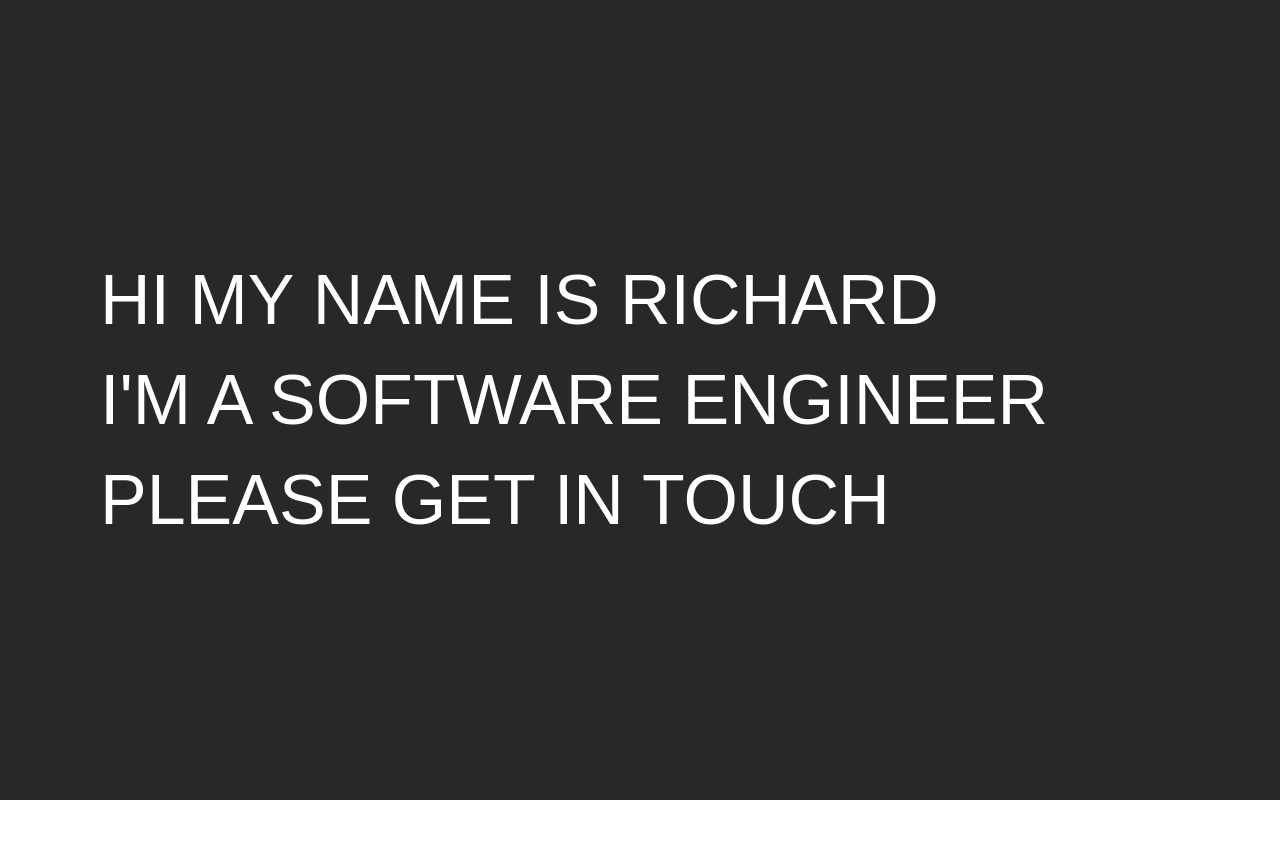
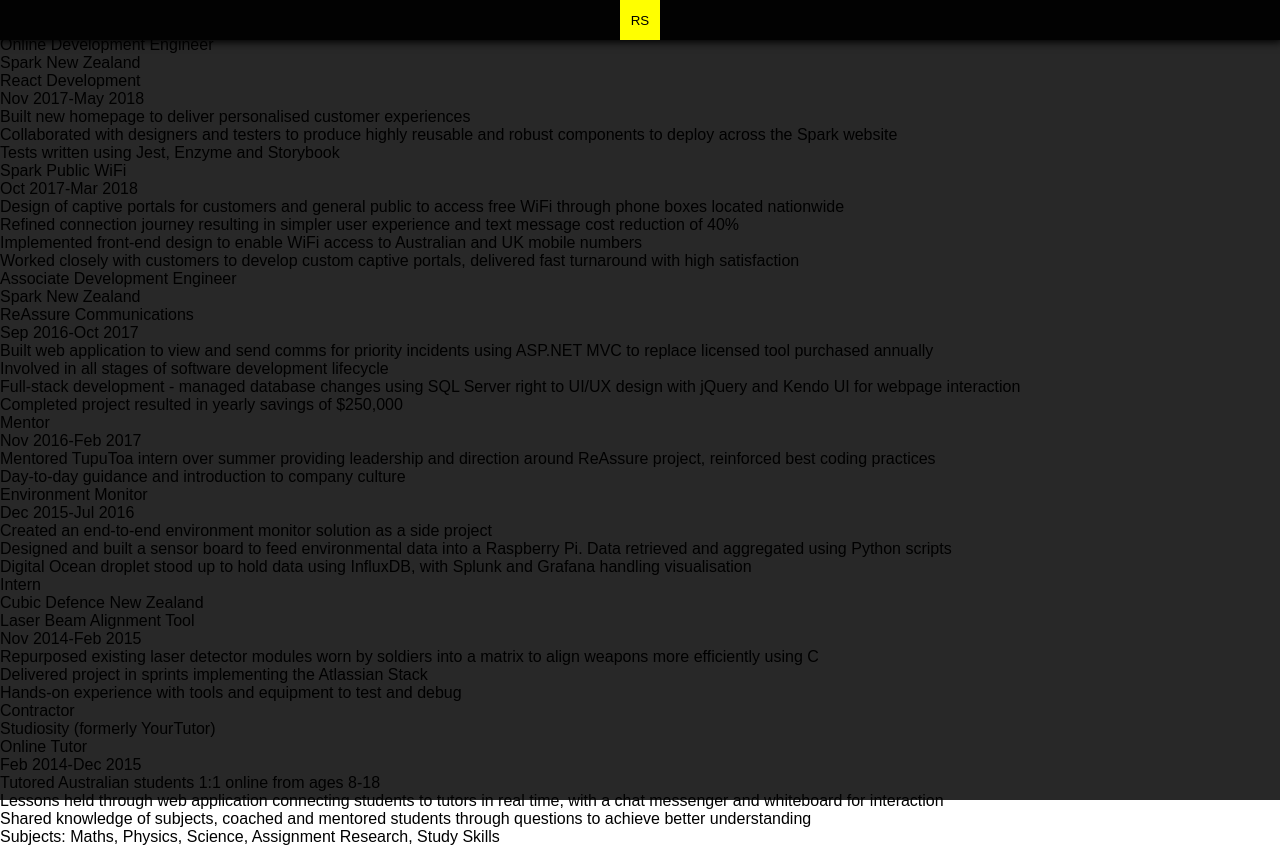
Before and after one commit to RSee07/richardsee, a React app: page /experience in a window 1280 px wide. Before the commit the page ends 800 px from the top, so only its background shows below. Built offline with nearby package versions, Linux system fonts and the light colour scheme.

Commit message:
All job experience data now being passed through relevant components

```diff
--- a/src/App.js
+++ b/src/App.js
@@ -8,7 +8,7 @@
 import personal from './static/data/personal.json'
 import Header from './components/Header'
 import Intro from './components/Intro'
-import Work from './components/Work'
+import Experience from './components/Experience'
 import About from './components/About'
 import Contact from './components/Contact'
 
@@ -49,7 +49,7 @@
 
     render() {
         // Declare pages
-        const pages = ['about', 'work', 'contact']
+        const pages = ['about', 'experience', 'contact']
 
         // Loop through pages and generate Route for each
         const routeLinks = pages.map(page => {
@@ -60,11 +60,10 @@
                 case ('about'):
                     pageType = <About page="About page" />
                     break
-                case ('work'):
-                    pageType = <Work work="he page" />
+                case ('experience'):
+                    pageType = <Experience coreSkills={this.state.data.coreSkills} careerHistory={this.state.data.careerHistory} />
                     break
                 case ('contact'):
-                    // console.log(this.state.data.contact.email)
                     pageType = <Contact contact={this.state.data.contact}/>
                     break
                 default:
@@ -85,7 +84,7 @@
                     <Background>
                         <Switch>
                             {/* Conditionally render routeLinks once data has been loaded */}
-                            {this.state && this.state.data && routeLinks}
+                            {this.state.data && routeLinks}
                             <Route
                                 path="/"
                                 render={() => <RouteWrapper marginLeft ><Intro /></RouteWrapper>}
--- a/src/Components/Work.js
+++ b/src/Components/Work.js
@@ -1,8 +1,13 @@
 import React from 'react'
+import styled from 'styled-components'
 
 const Work = (props) => (
     <div>
-        <h3>{props.work}</h3>
+        <div>{props.title}</div>
+        <div>{props.date}</div>
+        {props.description.map(point => {
+            return <div>{point}</div>
+        })}
     </div>
 )
 
--- /dev/null
+++ b/src/components/Experience.js
@@ -0,0 +1,14 @@
+import React, { Fragment } from 'react'
+import styled from 'styled-components'
+import Job from './Job'
+
+const Experience = (props) => (
+    <div>
+        <h3>{props.coreSkills}</h3>
+        {props.careerHistory.map(job => {
+            return <Job key={job.title} title={job.title} company={job.company} work={job.work} />
+        })}
+    </div>
+)
+
+export default Experience
--- a/src/components/Intro.js
+++ b/src/components/Intro.js
@@ -39,7 +39,7 @@
 const Intro = () => (
     <Fragment>
         <Nav to="/about">HI MY NAME IS RICHARD</Nav>
-        <Nav to="/work">I'M A SOFTWARE ENGINEER</Nav>
+        <Nav to="/experience">I'M A SOFTWARE ENGINEER</Nav>
         <Nav to="/contact">PLEASE GET IN TOUCH</Nav>
     </Fragment>
 )
--- /dev/null
+++ b/src/components/Job.js
@@ -0,0 +1,15 @@
+import React from 'react'
+import styled from 'styled-components'
+import Work from './Work'
+
+const Job = (props) => (
+    <div>
+        <div>{props.title}</div>
+        <div>{props.company}</div>
+        {props.work.map(work => {
+            return <Work key={work.title} title={work.title} date={work.date} description={work.description} />
+        })}
+    </div>
+)
+
+export default Job
```
